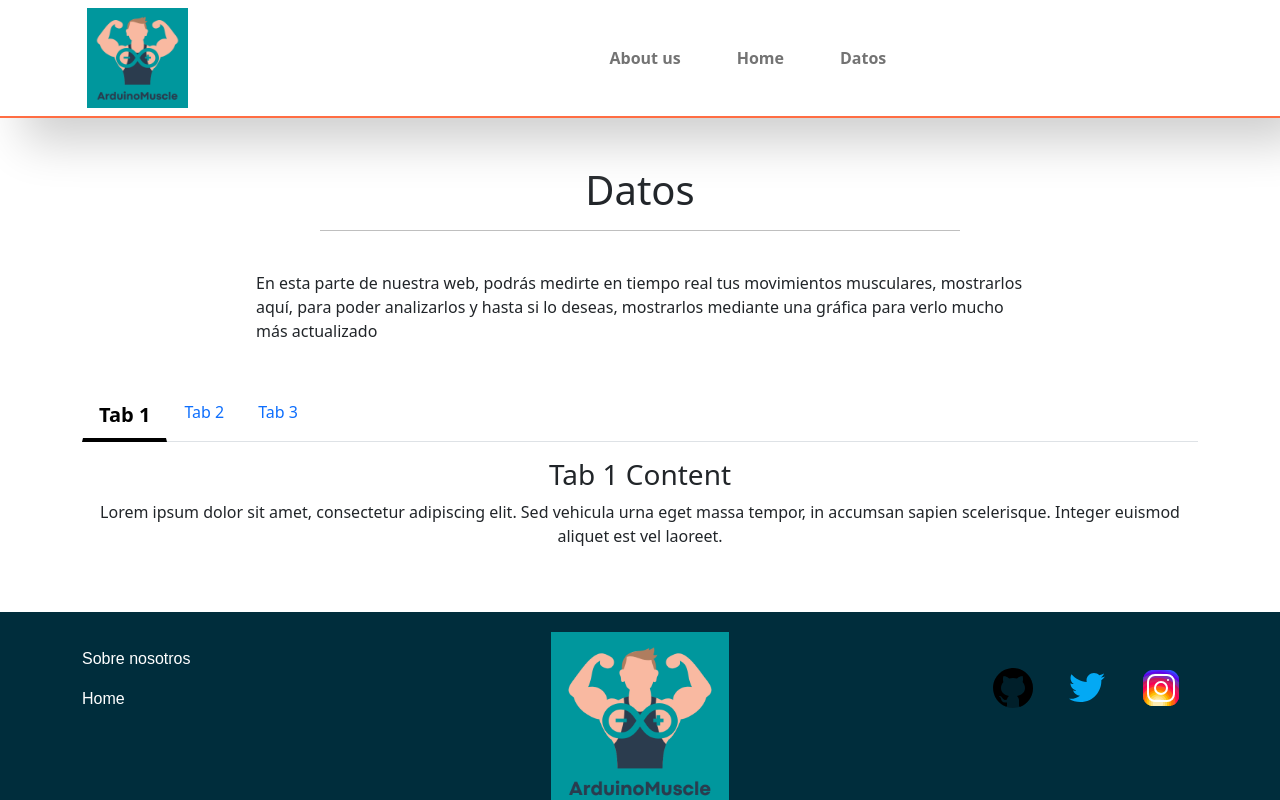
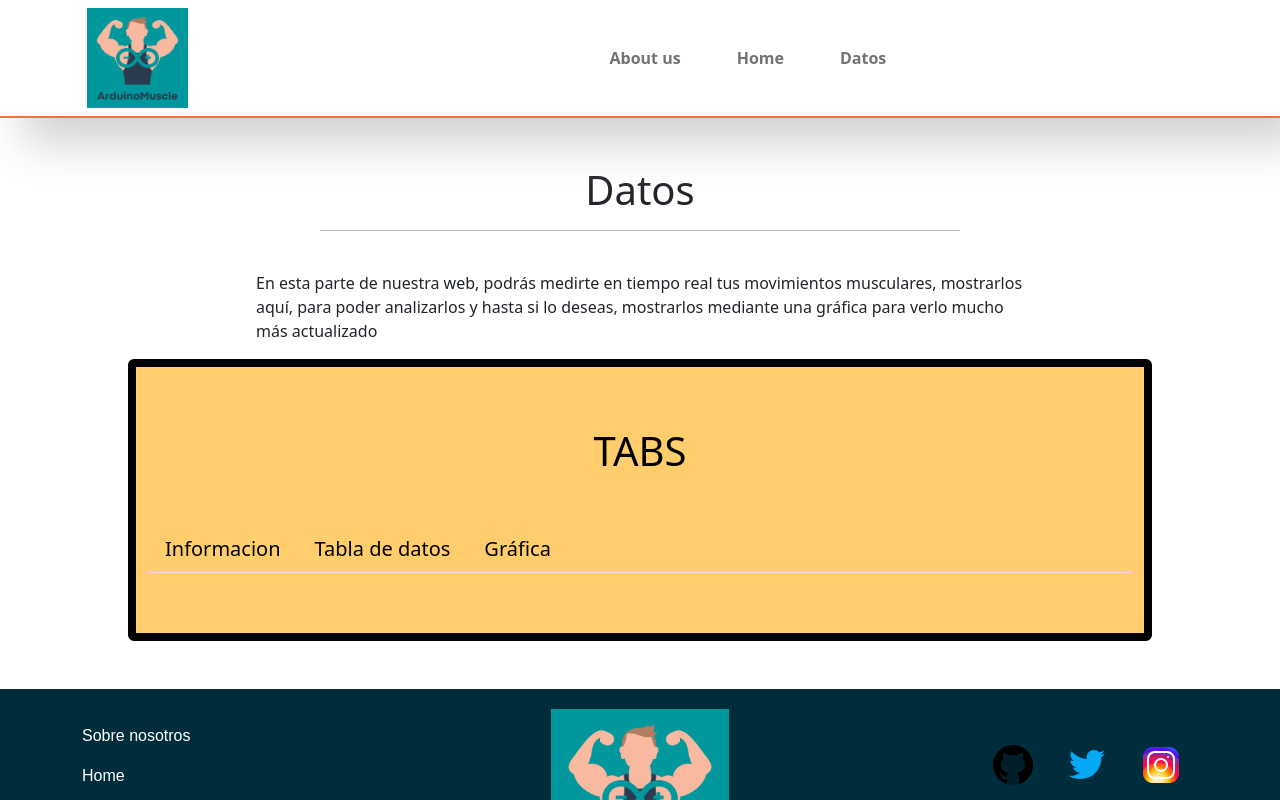
Before and after one commit to Javitg10/ArduinoProject, an Angular app: page /datos in a window 1280 px wide. Shown: the top 800 px of the page. Built offline with nearby package versions, Linux system fonts and the light colour scheme.

Commit message:
commit de tab

```diff
--- a/src/app/core/components/datos/datos.component.html
+++ b/src/app/core/components/datos/datos.component.html
@@ -6,52 +6,42 @@
 <br>
 <p class="text-start" style="margin-left: 20%; margin-right: 20% ;">En esta parte de nuestra web, podrás medirte en tiempo real tus movimientos musculares, mostrarlos aquí, para poder analizarlos y hasta si lo deseas, mostrarlos mediante una gráfica para verlo mucho más actualizado</p>
 
-<div class="container mt-5">
+<section id="tabs">
+  <div class="container">
+    <h6 class="section-title h1">Tabs</h6>
+    <div class="row">
+      <div class="col-xs-12">
         <ul class="nav nav-tabs">
+
           <li class="nav-item">
-        <a class="nav-link active" href="#tab1" data-toggle="tab">Tab 1</a>
+            <a class="nav-link" data-toggle="tab" href="#profile">Informacion</a>
           </li>
           <li class="nav-item">
-        <a class="nav-link" href="#tab2" data-toggle="tab">Tab 2</a>
+            <a class="nav-link" data-toggle="tab" href="#contact">Tabla de datos</a>
           </li>
           <li class="nav-item">
-        <a class="nav-link" href="#tab3" data-toggle="tab">Tab 3</a>
+            <a class="nav-link" data-toggle="tab" href="#about">Gráfica</a>
           </li>
         </ul>
-    <div class="tab-content mt-3">
-      <div class="tab-pane fade show active" id="tab1">
-        <h3>Tab 1 Content</h3>
-        <p>
-          Lorem ipsum dolor sit amet, consectetur adipiscing elit. Sed
-          vehicula urna eget massa tempor, in accumsan sapien
-          scelerisque. Integer euismod aliquet est vel laoreet.
-        </p>
+        <div class="tab-content">
+          <div class="tab-pane fade" id="profile">
+            <h3>Informacion</h3>
+            <p>Lorem ipsum dolor sit amet, consectetur adipisicing elit. Voluptatem rerum mollitia accusantium voluptate ad doloribus a earum obcaecati alias, ipsam hic vitae consectetur optio tempora.</p>
           </div>
-      <div class="tab-pane fade" id="tab2">
-        <h3>Tab 2 Content</h3>
-        <p>
-          Duis vel ipsum ultrices, tempor augue vel, tristique leo.
-          Aenean quis mauris at ipsum bibendum suscipit. Duis faucibus
-          accumsan tortor ut lacinia.
-        </p>
+          <div class="tab-pane fade" id="contact">
+            <h3>Tabla de datos</h3>
+            <p>Lorem ipsum dolor sit amet, consectetur adipisicing elit. Fuga cupiditate doloremque doloribus modi nesciunt itaque, asperiores, minima quidem provident unde inventore, dolorum earum vel.</p>
           </div>
-      <div class="tab-pane fade" id="tab3">
-        <h3>Tab 3 Content</h3>
-        <p>
-          Mauris ut elit in ligula vestibulum blandit. Pellentesque
-          habitant morbi tristique senectus et netus et malesuada fames
-          ac turpis egestas. Sed finibus odio vel ipsum lobortis
-          bibendum.
-        </p>
+          <div class="tab-pane fade" id="about">
+            <h3>Gráfica</h3>
+            <p>Lorem ipsum dolor sit amet, consectetur adipisicing elit. Architecto odio porro aperiam nostrum labore soluta at harum numquam illum ab tempore, alias expedita vero ea.</p>
           </div>
         </div>
       </div>
-  <!-- jQuery -->
-  <script
-    src="https://code.jquery.com/jquery-3.5.1.slim.min.js"
-    integrity="sha384-DfXdz2htPH0lsSSs5nCTpuj/zy4C+OGpamoFVy38MVBnE+IbbVYUew+OrCXaRkfj"
-    crossorigin="anonymous"
-  ></script>
+    </div>
+  </div>
+</section>
+<script src="https://cdnjs.cloudflare.com/ajax/libs/jquery/3.2.1/jquery.min.js"></script>
   <script>
     $(document).ready(function() {
         // Activate the first tab by default
```
Lines whose indentation alone changed are shown as unchanged.
